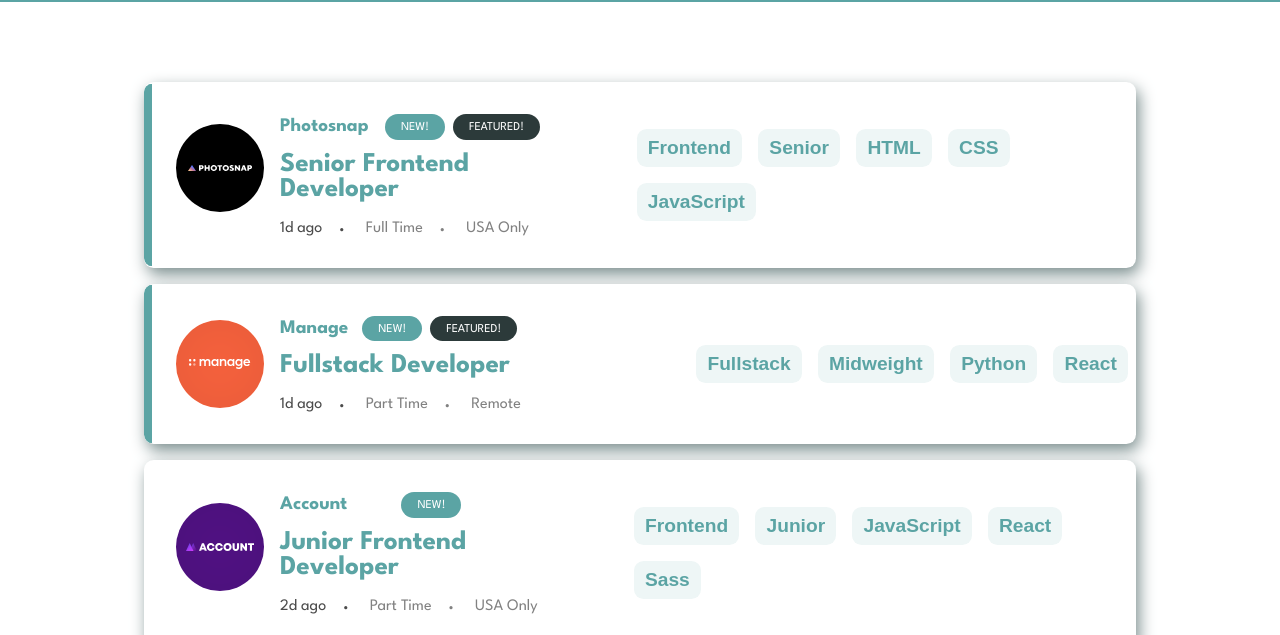
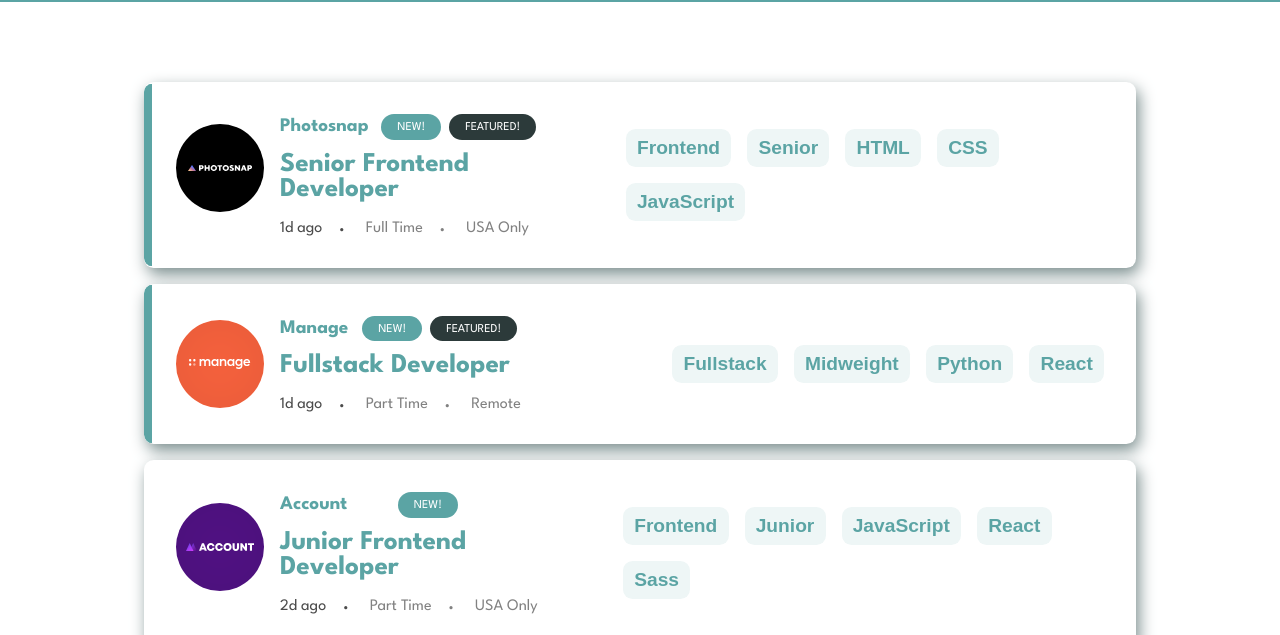
Before and after one commit to alizadafidan/Job-listing, a plain HTML site: page index.html in a window 1280 px wide. Shown: the part 162-797 px from the top of the page. Drawn offline with Linux system fonts and the light colour scheme.

Commit message:
add padding

```diff
--- a/style.css
+++ b/style.css
@@ -156,6 +156,7 @@ body {
   justify-content: space-between;
   align-items: center;
   border-radius: 0.6rem;
+  padding-right: 1.5rem;
   position: relative;
   box-shadow: 0.2rem 0.4rem 1rem var(--grayish-green);
   overflow: hidden;
```
